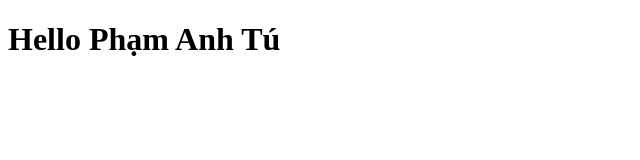
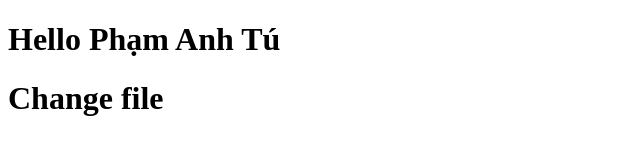
Before and after one commit to HAUIPAT/First-Repository, a plain HTML site: page index.html in a window 1280 px wide. Shown: the whole page, without its empty margins (0-640 px from the left). Drawn offline with Linux system fonts and the light colour scheme.

Commit message:
second commit

```diff
--- a/index.html
+++ b/index.html
@@ -8,5 +8,6 @@
 </head>
 <body>
     <h1>Hello Phạm Anh Tú</h1>
+    <h1>Change file</h1>
 </body>
 </html>
```
